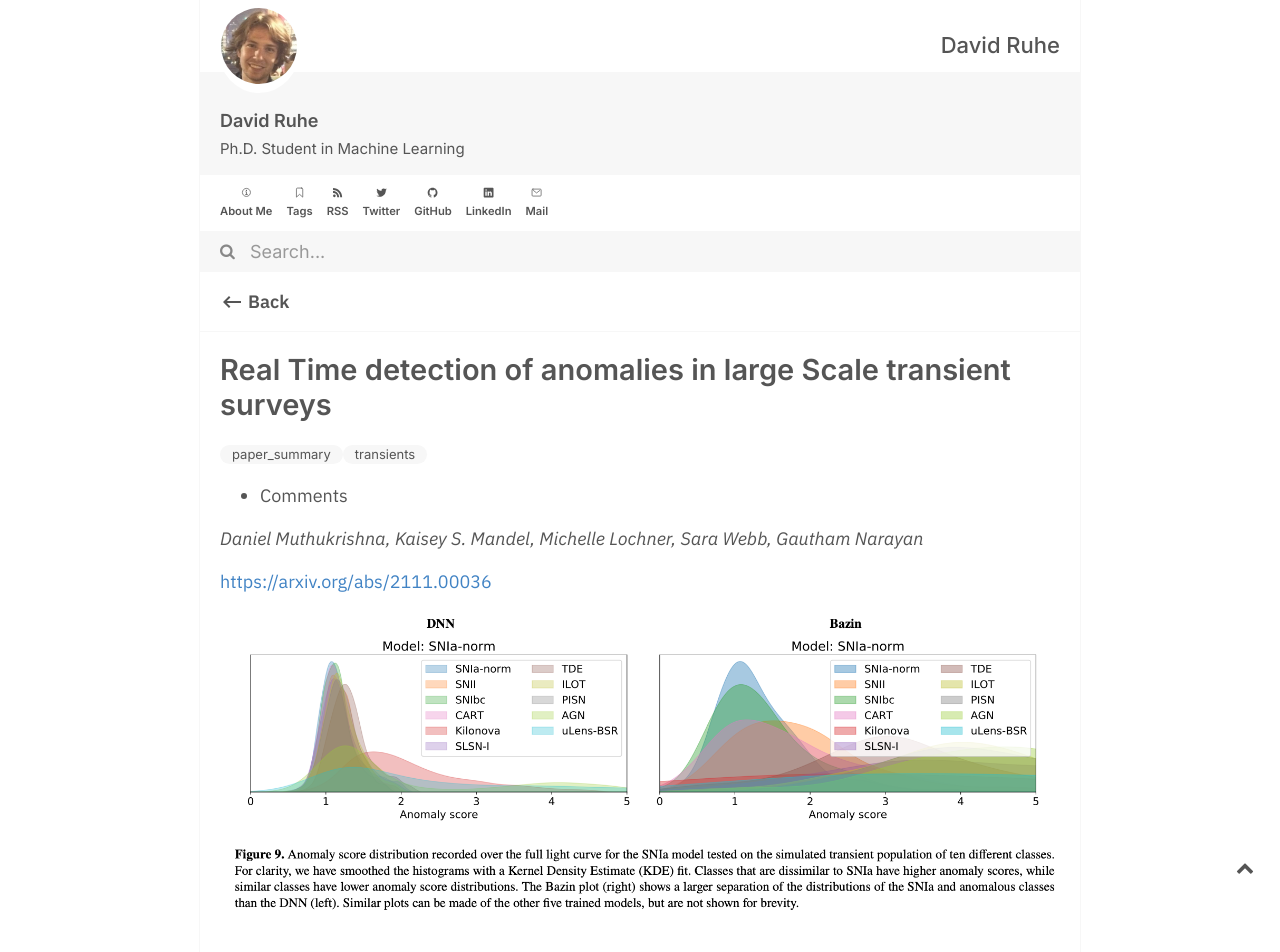
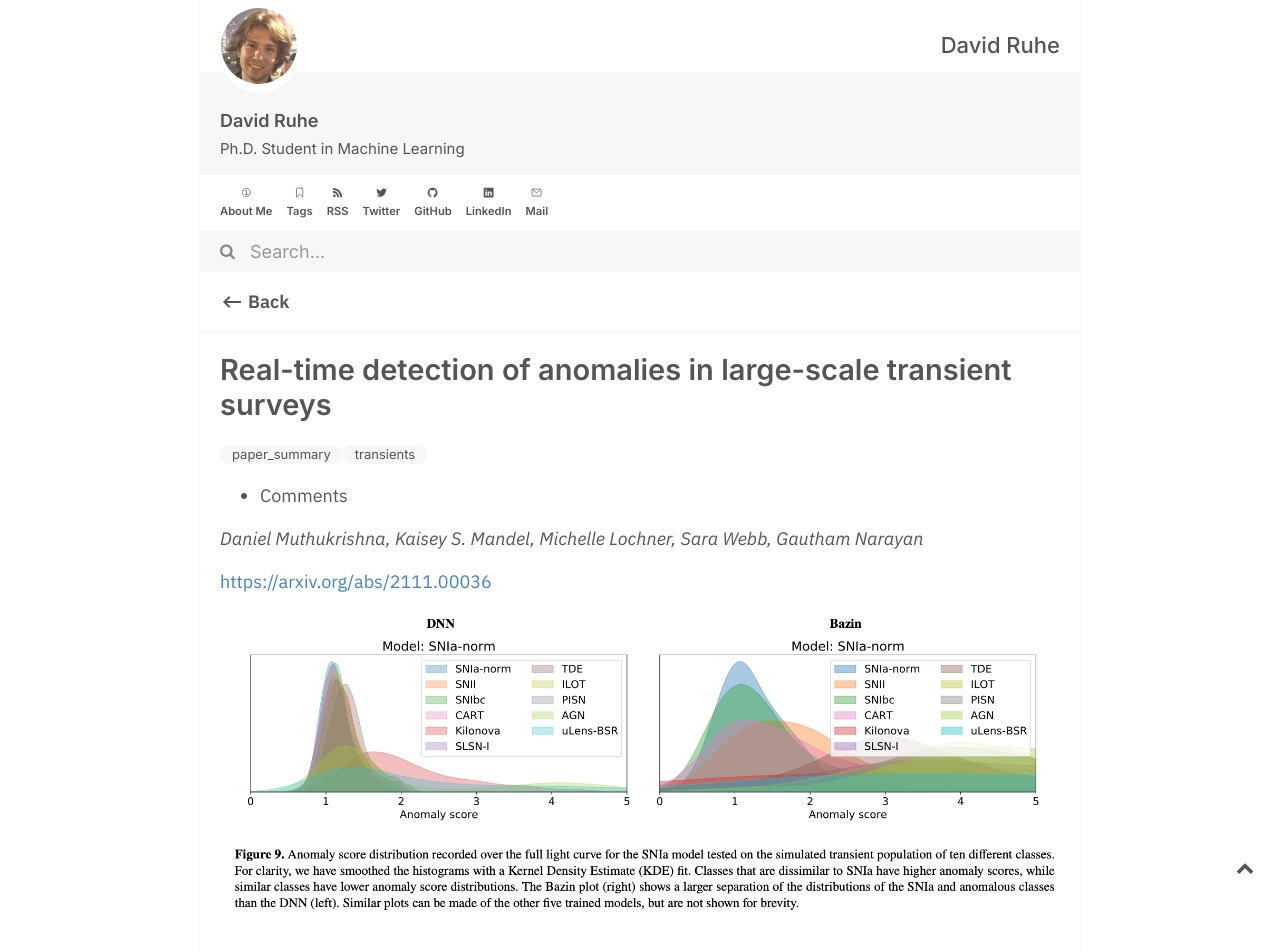
Before and after one commit to DavidRuhe/DavidRuhe.github.io, a Jekyll site: the page built from _notes/Real-time detection of anomalies in large-scale transient surveys.md, in a window 1280 px wide. Shown: the top 952 px of the page. Built offline with Jekyll 4.4.1, drawn with Linux system fonts in a browser that asks for light colours; formulas are drawn with MathJax 3; comment, search, counter and statistics services are not loaded.

Commit message:
summary update

```diff
--- a/_notes/Real-time detection of anomalies in large-scale transient surveys.md
+++ b/_notes/Real-time detection of anomalies in large-scale transient surveys.md
@@ -1,5 +1,5 @@
 ---
-title: #  Real-time detection of anomalies in large-scale transient surveys
+title: Real-time detection of anomalies in large-scale transient surveys
 season: summer
 tags: paper_summary transients
 toc: false
```
Also changed, not shown: 1 other file.
